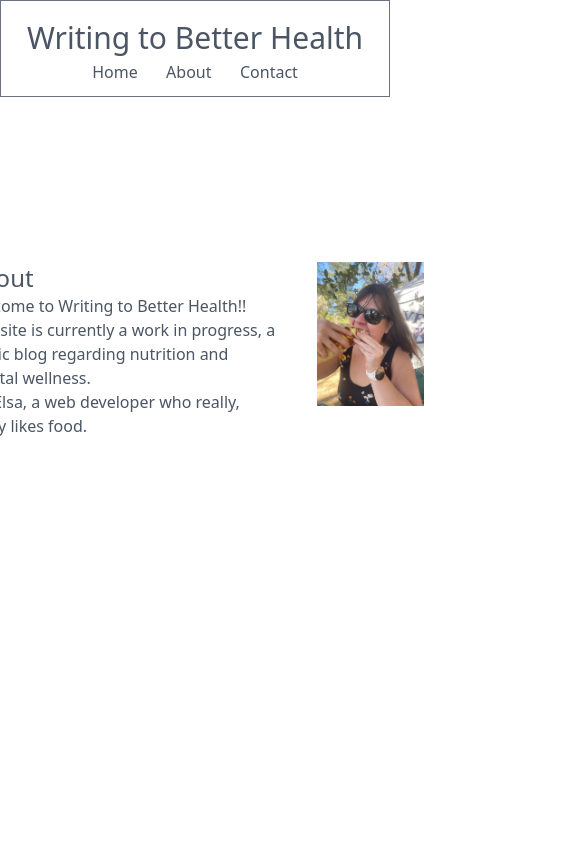
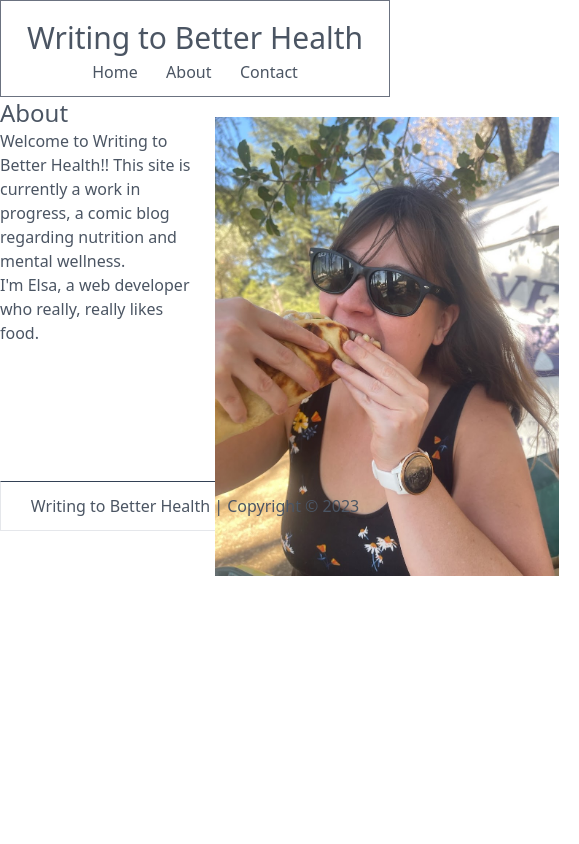
Before and after one commit to elsahv/-writing-to-better-health, a Next.js app: page /about in a window 390 px wide. Shown: the top 844 px of the page, 579 px wide, since content can reach past the window. Built offline with nearby package versions, Linux system fonts and the light colour scheme.

Commit message:
add header, footer components & mobile adjust

```diff
--- a/app/about/page.tsx
+++ b/app/about/page.tsx
@@ -3,9 +3,9 @@ import img2 from "../../public/images/self.jpg";
 
 const About = () => {
   return (
-    <div className="flex justify-center p-5 h-screen mt-[125px]" id="about">
-    <div className="flex">
-      <section className="p-5">
+    <div className="">
+      <div className="grid grid-cols-2">
+      <section className="">
         <h2 className="text-2xl">About</h2>
         <p>
           Welcome to Writing to Better Health!! This site is currently a
@@ -16,11 +16,13 @@ const About = () => {
           {"I'm"} Elsa, a web developer who really, really likes food.
         </p>
       </section>
-      <div className="p-5 w-96 h-96">
+      <section className="p-5 w-96 h-96">
         <Image src={img2} alt="elsa-hovey" className="img" />
-      </div>
+      </section>
     </div>
-  </div>
+    </div>
+
+
   );
 };
 
--- /dev/null
+++ b/app/components/Footer.jsx
@@ -0,0 +1,12 @@
+import React from "react";
+const today = new Date();
+
+const Footer = () => {
+  return (
+    <footer className="flex justify-center p-3 border border-t-slate-700  ">
+      Writing to Better Health | Copyright &copy; {today.getFullYear()}
+    </footer>
+  );
+};
+
+export default Footer;
--- /dev/null
+++ b/app/components/Header.jsx
@@ -0,0 +1,22 @@
+"use client";
+
+import Link from "next/link";
+
+const Header = () => {
+  return (
+    <header className="flex justify-center border border-gray-500 pt-[15px] pb-3 sticky top-0 w-full bg-white">
+      <div className="flex flex-col">
+        <Link href="/">
+          <h1 className="text-3xl p-1">Writing to Better Health</h1>
+        </Link>
+        <nav className="flex justify-around mx-[55px]">
+          <Link href="/">Home</Link>
+          <Link href="/about">About</Link>
+          <Link href="/contact">Contact</Link>
+        </nav>
+      </div>
+    </header>
+  );
+};
+
+export default Header;
--- a/app/layout.tsx
+++ b/app/layout.tsx
@@ -1,7 +1,9 @@
-import Link from 'next/link'
+
 import './globals.css'
+import Header from './components/Header'
+import Footer from './components/Footer'
+
 import { Inter } from 'next/font/google'
-const today = new Date();
 
 const inter = Inter({ subsets: ['latin'] })
 
@@ -18,22 +20,9 @@ export default function RootLayout({
   return (
     <html lang="en" className="text-gray-600">
       <body className="">
-<header className="flex justify-center border border-gray-500 pt-[15px] pb-3 sticky top-0 w-full bg-white">
-  <div className="flex flex-col">
-          <Link href="/">
-          <h1 className="text-3xl p-1">Writing to Better Health</h1>
-          </Link>
-           <nav className="flex justify-around mx-[55px]">
-            <Link href="/">Home</Link>
-            <Link href="/about">About</Link>
-            <Link href="/contact">Contact</Link>
-           </nav>
-           </div>
-        </header>
+        <Header />
         <main>{children}</main>
-        <footer className="flex justify-center p-3 border border-t-slate-700  ">
-      Writing to Better Health | Copyright &copy; {today.getFullYear()}
-    </footer>
+        <Footer />
         </body>
 
     </html>
--- a/app/page.tsx
+++ b/app/page.tsx
@@ -7,7 +7,7 @@ export default async function Home() {
   const projects = await getProjects()
   return (
     <div className="2xl:mt-[75px] lg:m-[60px] md:m-[60px] mb-[100px] sm:px-1 mx-[10px] my-[20px]">
-    <div className="2xl:my-[55px] py-1 px-[150px]">
+    <div className="2xl:my-[55px] lg:py-1 lg:px-[150px]">
     <div className="grid 2xl:grid-cols-3 lg:grid-cols-2 md:grid-cols-2 sm:grid-cols-1 2xl:gap-14 lg:gap-5 md:gap-4">
      {projects.map((project) => (
         <div key={project._id}>
```
